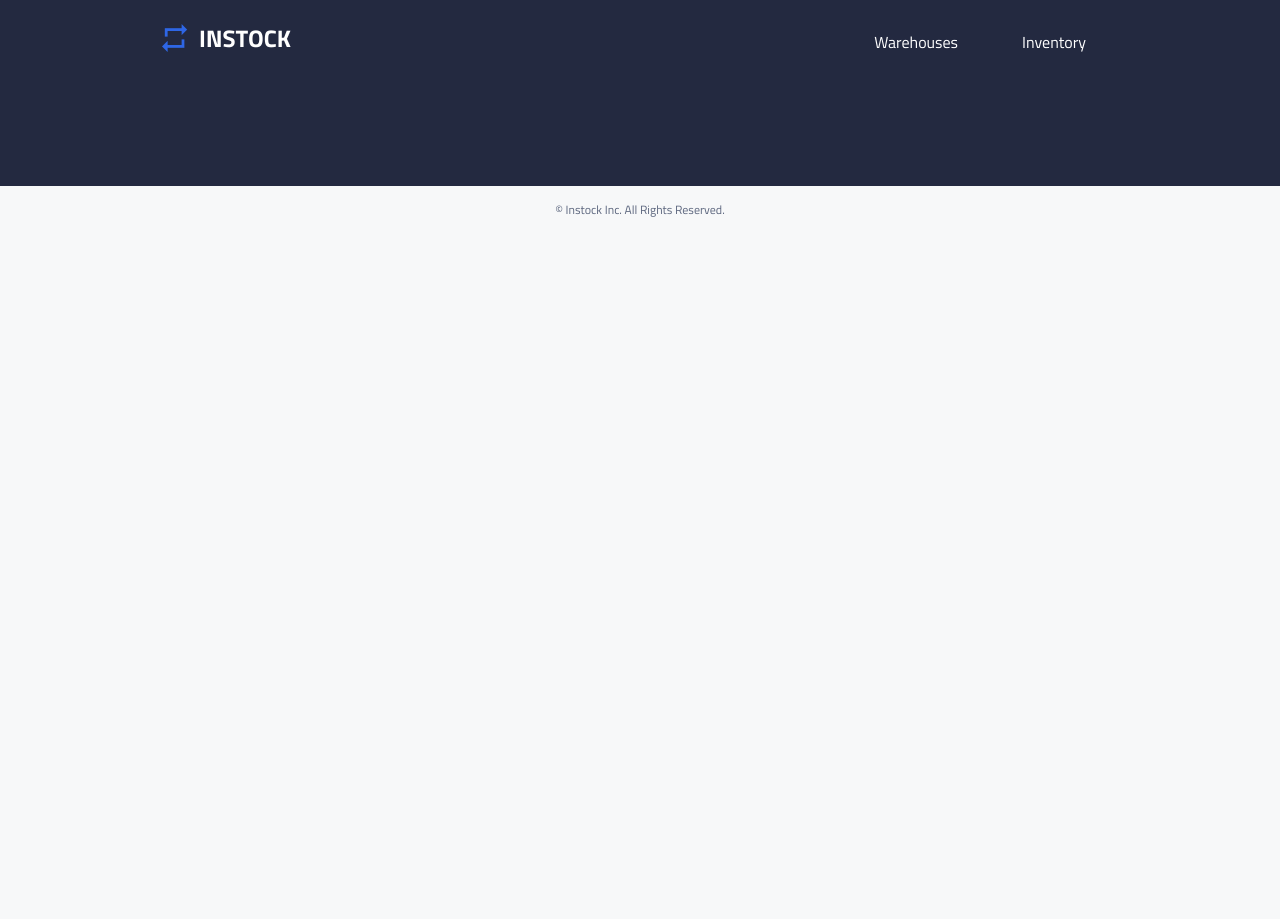
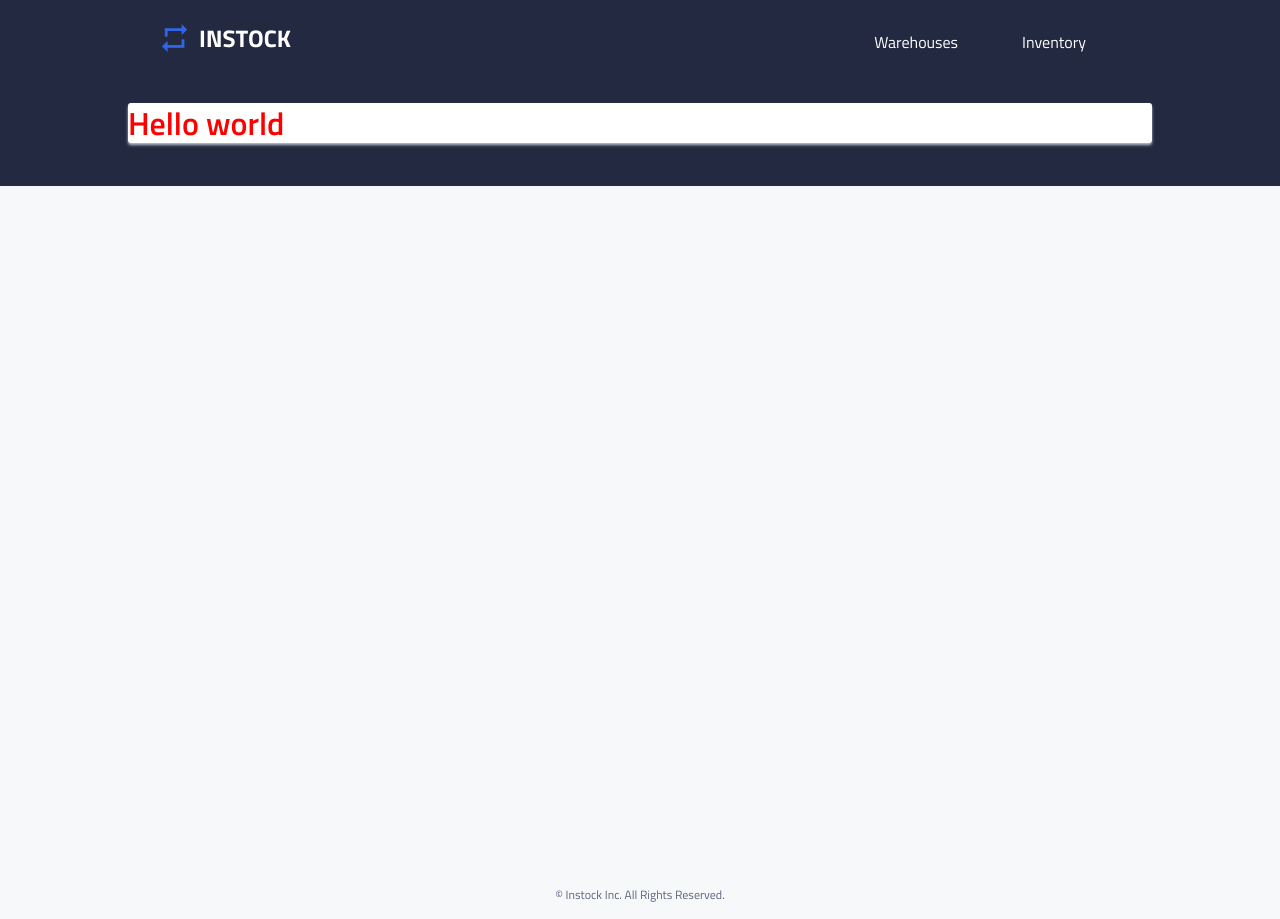
Before and after one commit to m-sekander/j22nk-instock-client, a React (Create React App) app: page /warehouses/1/edit in a window 1280 px wide. Before the commit the page ends 800 px from the top, so only its background shows below. Built offline with nearby package versions, Linux system fonts and the light colour scheme.

Commit message:
Create EditWarehouse component and connect to app

```diff
--- a/src/App.js
+++ b/src/App.js
@@ -6,6 +6,7 @@ import {BrowserRouter, Routes, Route} from "react-router-dom";
 import WarehouseList from "./components/WarehouseList/WarehouseList";
 import PageMain from "./components/PageMain/PageMain";
 import AddWarehouse from "./components/AddWarehouse/AddWarehouse";
+import EditWarehouse from "./components/EditWarehouse/EditWarehouse";
 
 
 function App() {
@@ -15,7 +16,7 @@ function App() {
       <Routes>
         <Route path="/warehouses" element={<PageMain content={<WarehouseList />}/>}/>
         <Route path="/warehouses/:warehouseId" element=""/>
-        <Route path="/warehouses/:warehouseId/edit" element=""/>
+        <Route path="/warehouses/:warehouseId/edit" element={<PageMain content={<EditWarehouse />}/>}/>
         <Route path="/warehouses/add" element={<PageMain content={<AddWarehouse />}/>}/>
         <Route path="/inventories" element={<PageMain content={<InventoryList />}/>}/>
         <Route path="/inventories/:inventoryId" element=""/>
--- /dev/null
+++ b/src/components/EditWarehouse/EditWarehouse.js
@@ -0,0 +1,15 @@
+import "./EditWarehouse.scss";
+import arrowBack from "../../assets/images/icons/arrow_back-24px.svg";
+import WarehouseInputs from "../WarehouseInputs/WarehouseInputs";
+import CTA from "../CTA/CTA";
+import {Link, useNavigate} from "react-router-dom";
+import axios from "axios";
+import {useState} from "react";
+
+function EditWarehouse() {
+    return (
+        <h1 className="edit-warehouse">Hello world</h1>
+    );
+}
+
+export default EditWarehouse;
--- /dev/null
+++ b/src/components/EditWarehouse/EditWarehouse.scss
@@ -0,0 +1,3 @@
+.edit-warehouse {
+    color: red;
+}
```
